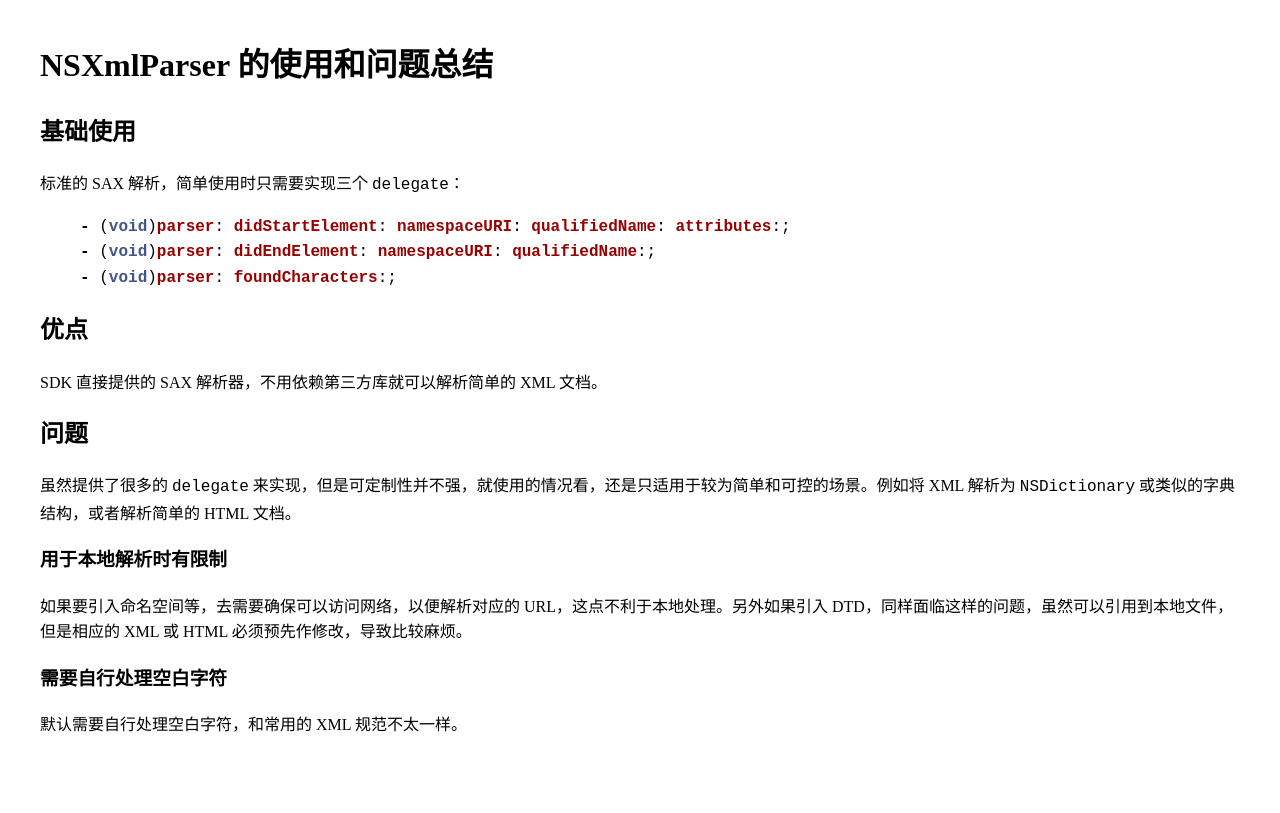
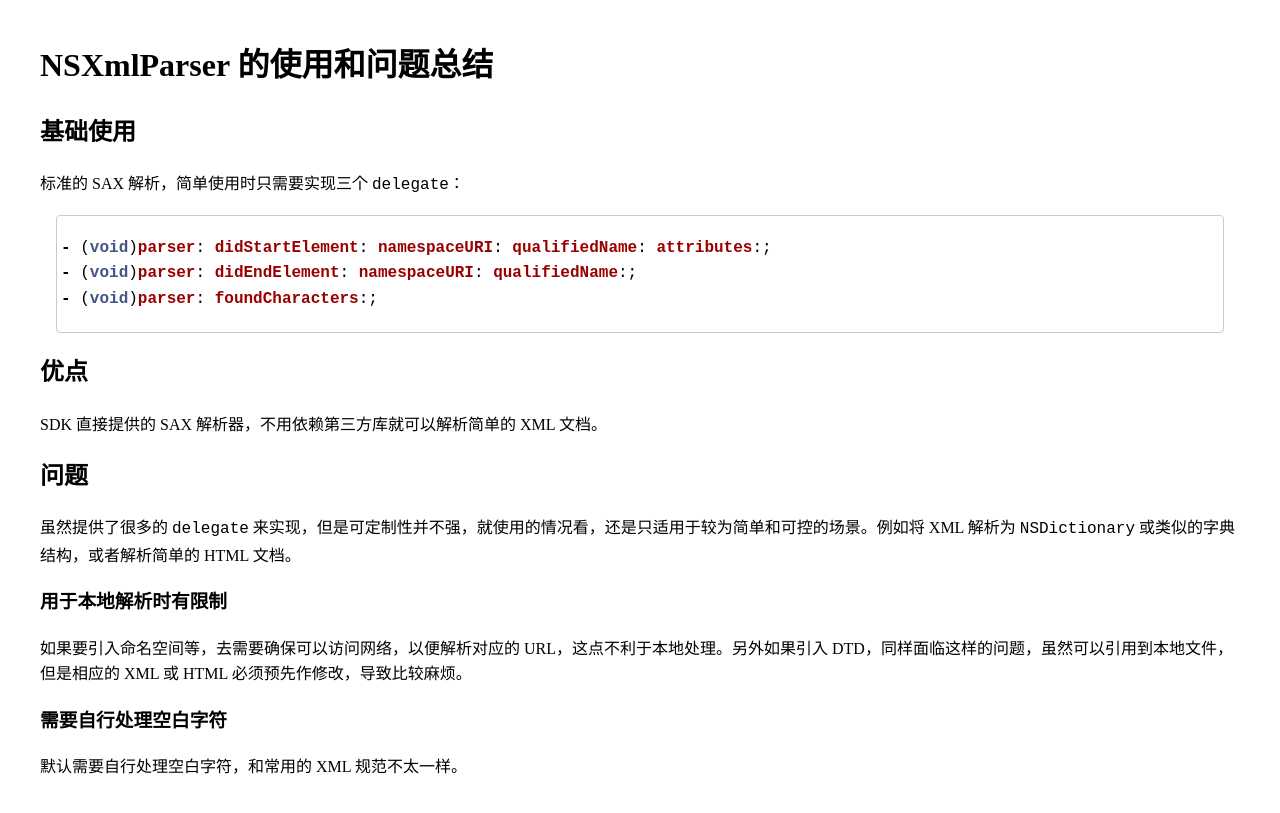
Before and after one commit to geansea/geansea.github.io, a Jekyll site: the page built from _posts/2016-09-22-nsxmlparser-introduction.md, in a window 1280 px wide. Shown: the top 813 px of the page. Built offline with Jekyll 4.4.1, drawn with Linux system fonts in a browser that asks for light colours.

Commit message:
update style

```diff
--- a/css/markdown.css
+++ b/css/markdown.css
@@ -13,20 +13,28 @@ body > *:last-child {
 }
 
 blockquote {
-   border-left: 4px solid #ddd;
-   padding: 1em;
-   color: #777;
+  border-left: 4px solid #ddd;
+  padding: 1em;
+  color: #777;
 }
 
 blockquote > :first-child {
-   margin-top: 0 !important;
+  margin-top: 0 !important;
 }
 
 blockquote > :last-child {
-   margin-bottom: 0 !important;
+  margin-bottom: 0 !important;
+}
+
+figure {
+  margin: 1em;
+  border: 1px solid #ccc;
+  border-radius: 4px;
+  padding: 4px;
 }
 
 pre {
+  overflow: auto;
 }
 
 code {
```
